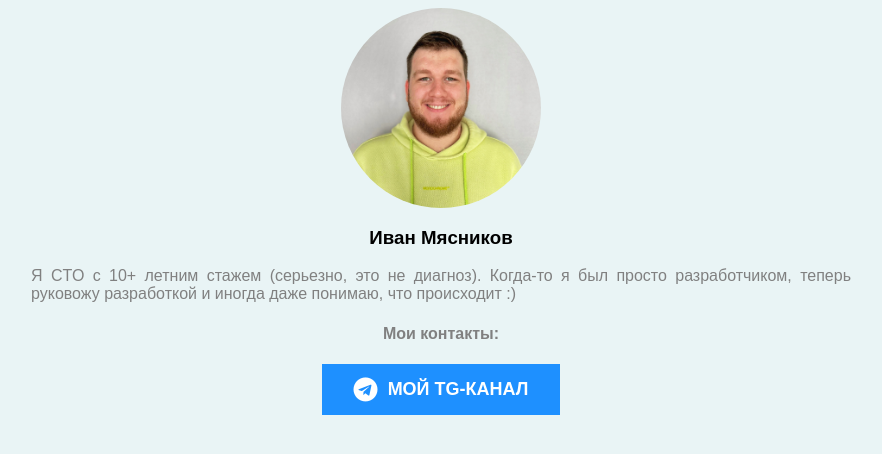
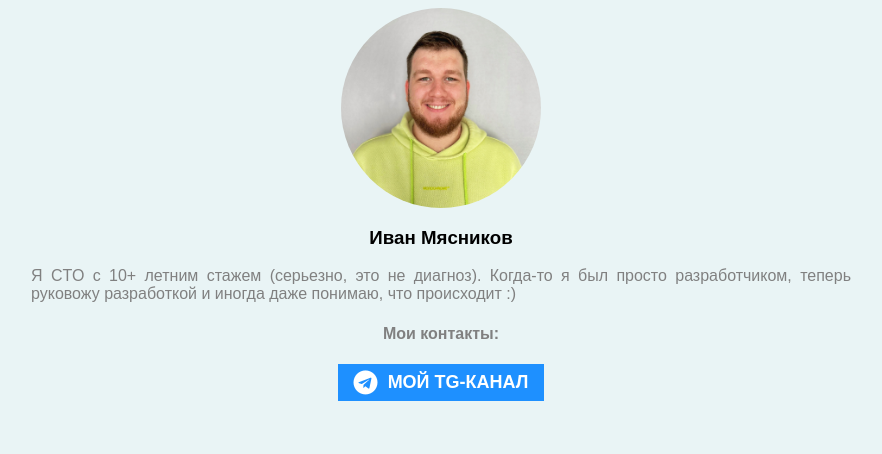
Before and after one commit to ctoivan/ctoivan.github.io, a plain HTML site: page index.html in a window 1280 px wide. Shown: the whole page, without its empty margins (199-1081 px from the left). Drawn offline with Linux system fonts and the light colour scheme.

Commit message:
Update index.html

```diff
--- a/index.html
+++ b/index.html
@@ -8,7 +8,7 @@
   background-color: DodgerBlue;
   border: none;
   color: white;
-  padding: 15px 32px;
+  padding: 8px 16px;
   text-decoration: none;
   display: inline-block;
   font-size: 18px;
```
